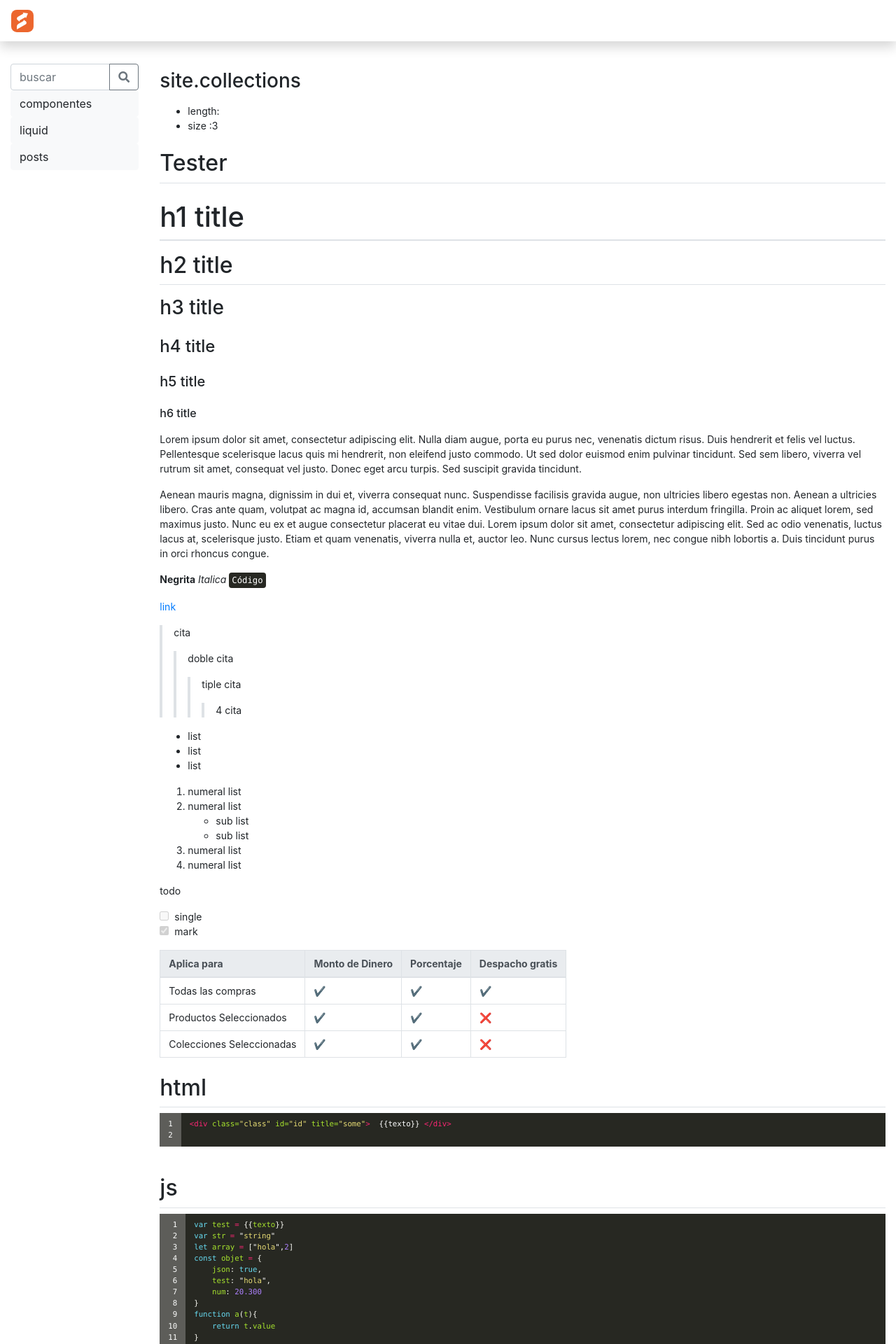
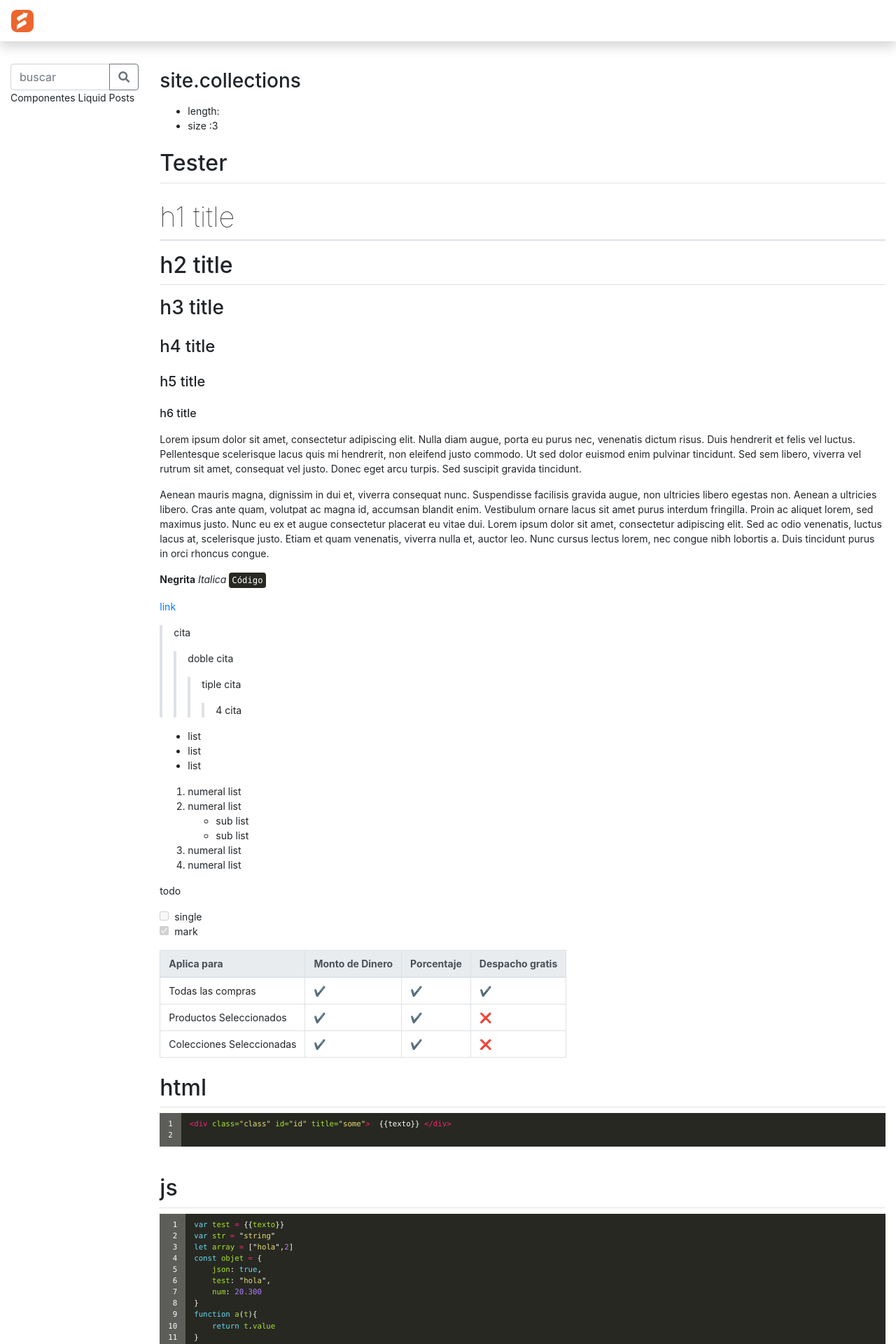
Before and after one commit to Bsale-IO/template-docs, a Jekyll site: the page built from docs/index.md, in a window 1280 px wide. Shown: the top 1920 px of the page at 70% size. Built offline with Jekyll 4.4.1, drawn with Linux system fonts in a browser that asks for light colours; emoji names are drawn with the system emoji font; our own code applies the rules of GitHub Pages for plain Markdown files.

Commit message:
menu new

```diff
--- a/docs/_includes/menu.html
+++ b/docs/_includes/menu.html
@@ -18,17 +18,15 @@
   {% assign name = collection.label %}
   {% assign name_url = name | replace: ' ','-' %}
 
-  <a class="btn btn-light d-block text-left{% if page.url contains name_url %} active {% endif %}" data-toggle="collapse" href="#{{name_url}}" role="button" aria-expanded="false" aria-controls="{{name_url}}">
+  <a class="lv1 {% if page.url contains name_url %} active {% endif %}" data-toggle="collapse" href="#{{name_url}}" role="button" aria-expanded="false" aria-controls="{{name_url}}">
     {{name}}
   </a>
   <div class="collapse {% if page.url contains name_url %} show {% endif %}" id="{{name_url}}">
-    <div class="card card-body p-0">
-      <div class="list-group list-group-flush">
+      <div class="submenu">
         {% for pg in site.[name] %}
-          <a class="list-group-item list-group-item-action list-group-item-light {% if page.url contains pg.url %}active{%endif%}" href="{{ pg.url | relative_url }}">{{ pg.title }}</a>
+          <a class="lv2 {% if page.url contains pg.url %}active{%endif%}" href="{{ pg.url | relative_url }}">{{ pg.title }}</a>
         {% endfor %}
       </div>
-    </div>
   </div>
 
 {% endfor %}
--- a/docs/_sass/layout.scss
+++ b/docs/_sass/layout.scss
@@ -61,6 +61,7 @@
 
 // titulos
 h1{
+    font-weight: lighter;
     border-bottom: 2px solid $gray-primary;
 }
 h2{
@@ -84,5 +85,15 @@
 
 // menu
 .menu{
-
+    .submenu{
+        display:flex;
+        flex-direction:column;
+    }
+    .lv1, .lv2{
+        text-transform: capitalize;
+        color:inherit;
+        &:hover{
+            color:inherit
+        }
+    }
 }
```
